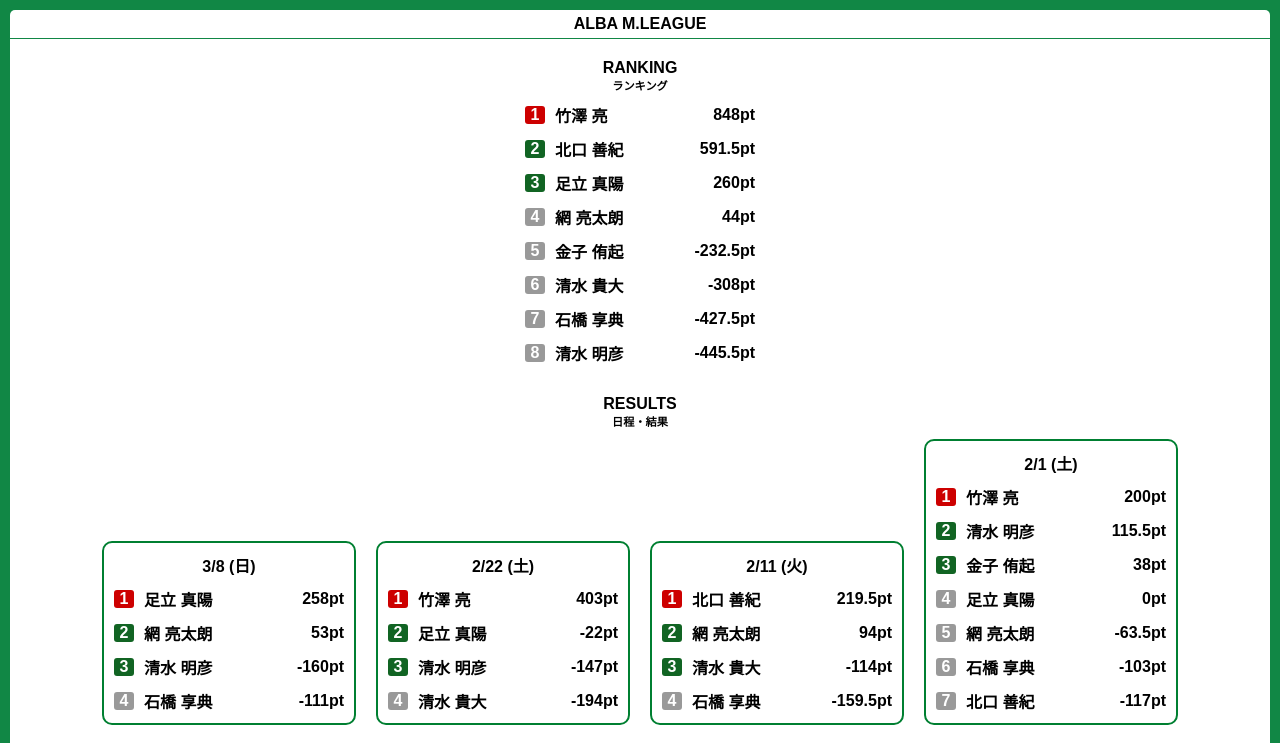
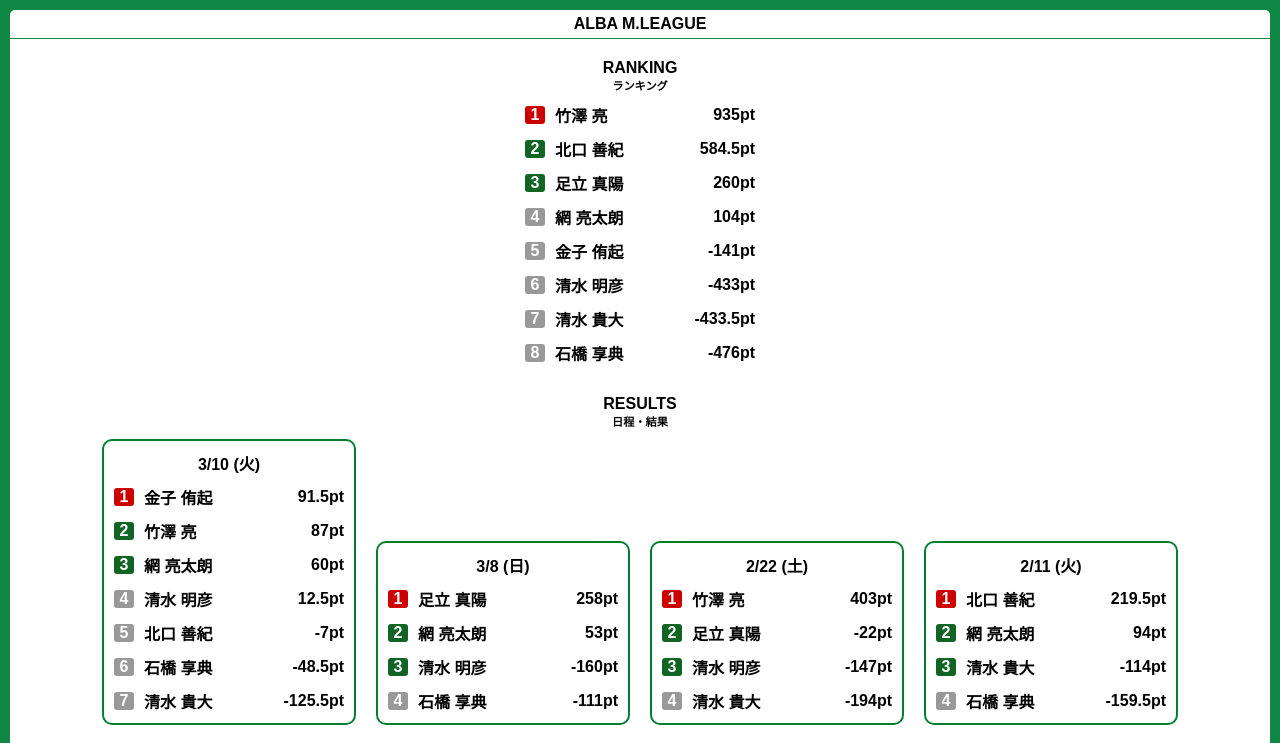
Before and after one commit to peichan/alba-mleague, an Angular app: page / in a window 1280 px wide. Shown: the top 743 px of the page. Built offline with nearby package versions, Linux system fonts and the light colour scheme.

Commit message:
add 3/11

```diff
--- a/src/app/app.component.ts
+++ b/src/app/app.component.ts
@@ -21,6 +21,15 @@
 }
 
 const dayResults: DayResult[] = [
+  new DayResult("3/10 (火)", [
+    new Result("金子 侑起", 91.5),
+    new Result("竹澤 亮", 87),
+    new Result("網 亮太朗", 60),
+    new Result("清水 明彦", 12.5),
+    new Result("北口 善紀", -7),
+    new Result("石橋 享典", -48.5),
+    new Result("清水 貴大", -125.5)
+  ]),
   new DayResult("3/8 (日)", [
     new Result("足立 真陽", 258),
     new Result("網 亮太朗", 53),
```
